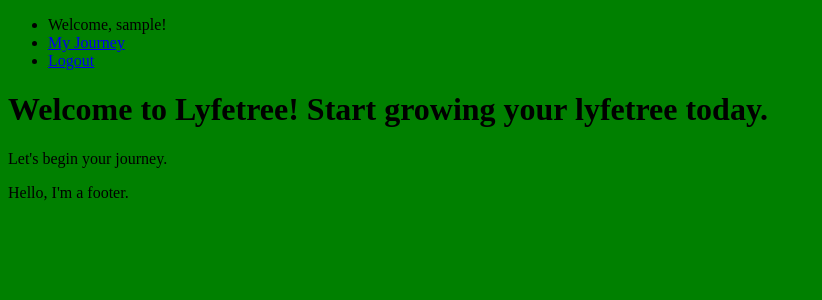
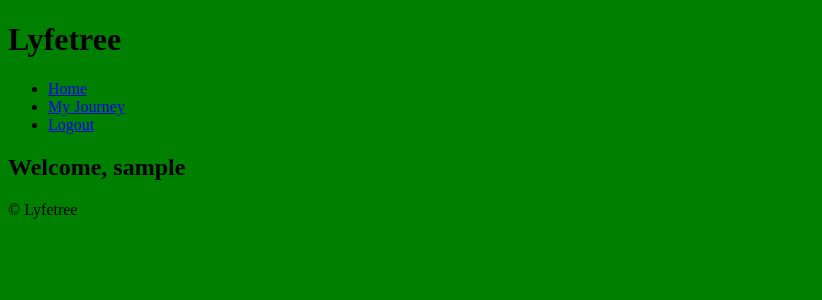
Before and after one commit to CevikKubat/lyfetree, a Django app: page / in a window 1280 px wide. Shown: the top 300 px of the page, without its empty margins (0-822 px from the left). Run offline with Django 4.2, Linux system fonts and the light colour scheme; the visitor is signed in with stand-in values (Sample User, id 1).

Commit message:
Update templates

```diff
--- a/templates/base.html
+++ b/templates/base.html
@@ -11,14 +11,14 @@
 </head>
 <body>
     <header>
+        <h1>Lyfetree</h1>
         <nav>
             <ul>
+                <li><a href="{% url 'index' %}">Home</a></li>
                 {% if user.is_authenticated %}
-                    <li>Welcome, {{ user.username }}!</li> <!-- Display the username -->
                     <li><a href="{% url 'journey' %}">My Journey</a></li> <!-- Dashboard -->
                     <li><a href="{% url 'logout' %}">Logout</a></li>
                 {% else %}
-                    <li><a href="/">Home</a></li>
                     <li><a href="{% url 'login' %}">Login</a></li>
                     <li><a href="{% url 'register' %}">Register</a></li>
                 {% endif %}
@@ -35,7 +35,7 @@
     </main>
 
     <footer>
-        <p>Hello, I'm a footer.</p>
+        <p>&copy; Lyfetree</p>
     </footer>
 
 </body>
--- a/templates/index.html
+++ b/templates/index.html
@@ -3,7 +3,11 @@
 {% block title %}Lyfetree | Home{% endblock %}
 
 {% block content %}
-    <h1>Welcome to Lyfetree! Start growing your lyfetree today.</h1>
-    <p>Let's begin your journey.</p>
+    {% if user.is_authenticated %}
+        <h2>Welcome, {{ user.username }}</h2>
+    {% else %}
+        <h2>Welcome to Lyfetree! Start growing your Lyfetree today.</h2>
+        <p>Let's begin your <a href="{% url 'register' %}">Journey</a>.</p>
+    {% endif %}
 </body>
 {% endblock %}
--- a/templates/journey.html
+++ b/templates/journey.html
@@ -3,7 +3,7 @@
 {% block title %}Lyfetree | Journey{% endblock %}
 
 {% block content %}
-    <h1>Your Journey</h1>
+    <h1>{{ user.username }}'s Journey</h1>
 
     <ul>
         {% for milestone in user_milestones %}
```
